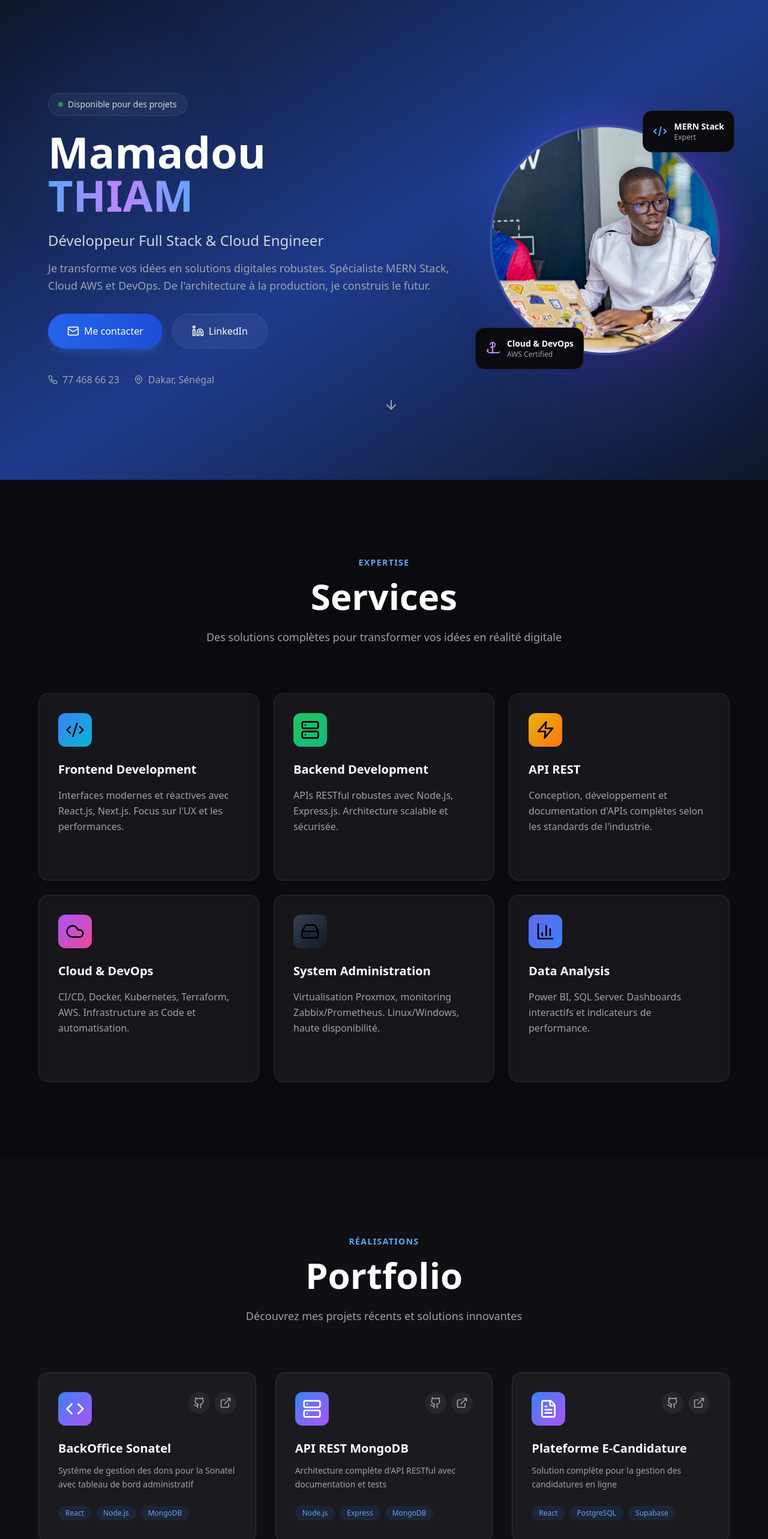
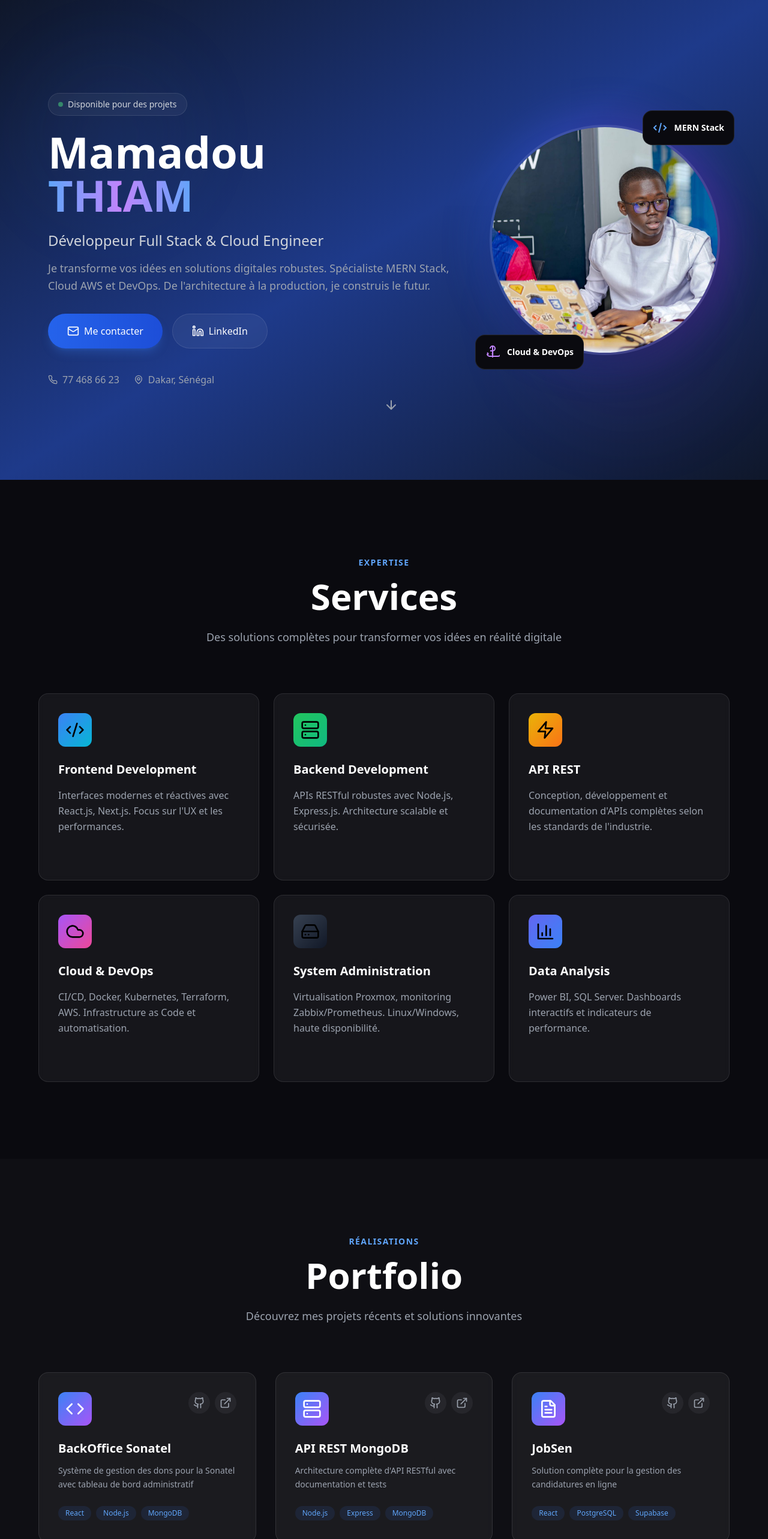
Before and after one commit to Mamadou-Thiam/Mon-Portfolio, a React (Vite) app: page / in a window 1280 px wide. Shown: the top 2566 px of the page at 60% size. Built offline with nearby package versions, Linux system fonts and the light colour scheme.

Commit message:
Update Hero and Portfolio components: comment certif tags, rename project to JobSen

```diff
--- a/src/components/Hero.tsx
+++ b/src/components/Hero.tsx
@@ -81,7 +81,7 @@ function Hero() {
                 </svg>
                 <div>
                   <p className="text-sm font-semibold text-white">MERN Stack</p>
-                  <p className="text-xs text-gray-400">Expert</p>
+                  {/* <p className="text-xs text-gray-400">Expert</p> */}
                 </div>
               </div>
             </div>
@@ -94,7 +94,7 @@ function Hero() {
                 </svg>
                 <div>
                   <p className="text-sm font-semibold text-white">Cloud & DevOps</p>
-                  <p className="text-xs text-gray-400">AWS Certified</p>
+                  {/* <p className="text-xs text-gray-400">AWS Certified</p> */}
                 </div>
               </div>
             </div>
--- a/src/components/Portfolio.tsx
+++ b/src/components/Portfolio.tsx
@@ -27,9 +27,9 @@ const projects: Project[] = [
     tags: ["Node.js", "Express", "MongoDB"]
   },
   {
-    title: "Plateforme E-Candidature",
+    title: "JobSen",
     description: "Solution complète pour la gestion des candidatures en ligne",
-    url: "https://github.com/Mamadou-Thiam/labPhaseProject-GMC-.git",
+    url: "https://jobsen-client.onrender.com/",
     github: "https://github.com/Mamadou-Thiam/labPhaseProject-GMC-.git",
     icon: <FileText className="w-8 h-8" />,
     tags: ["React", "PostgreSQL", "Supabase"]
```
